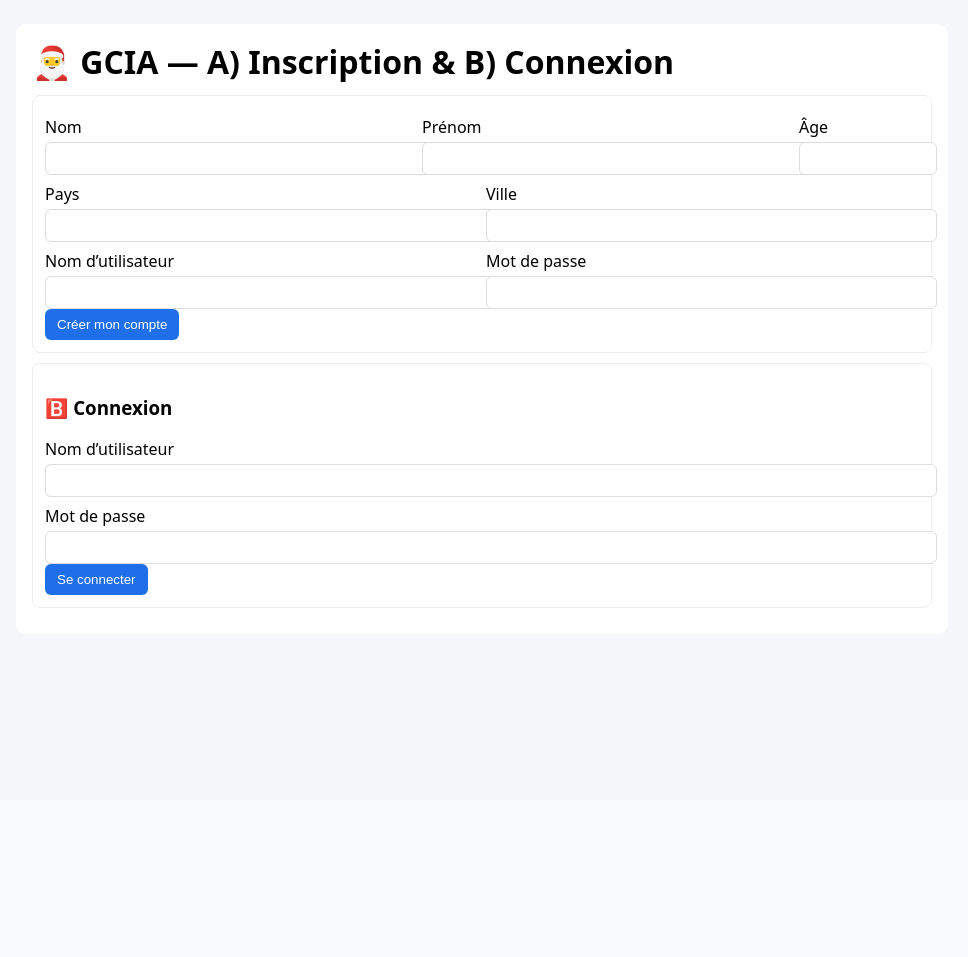
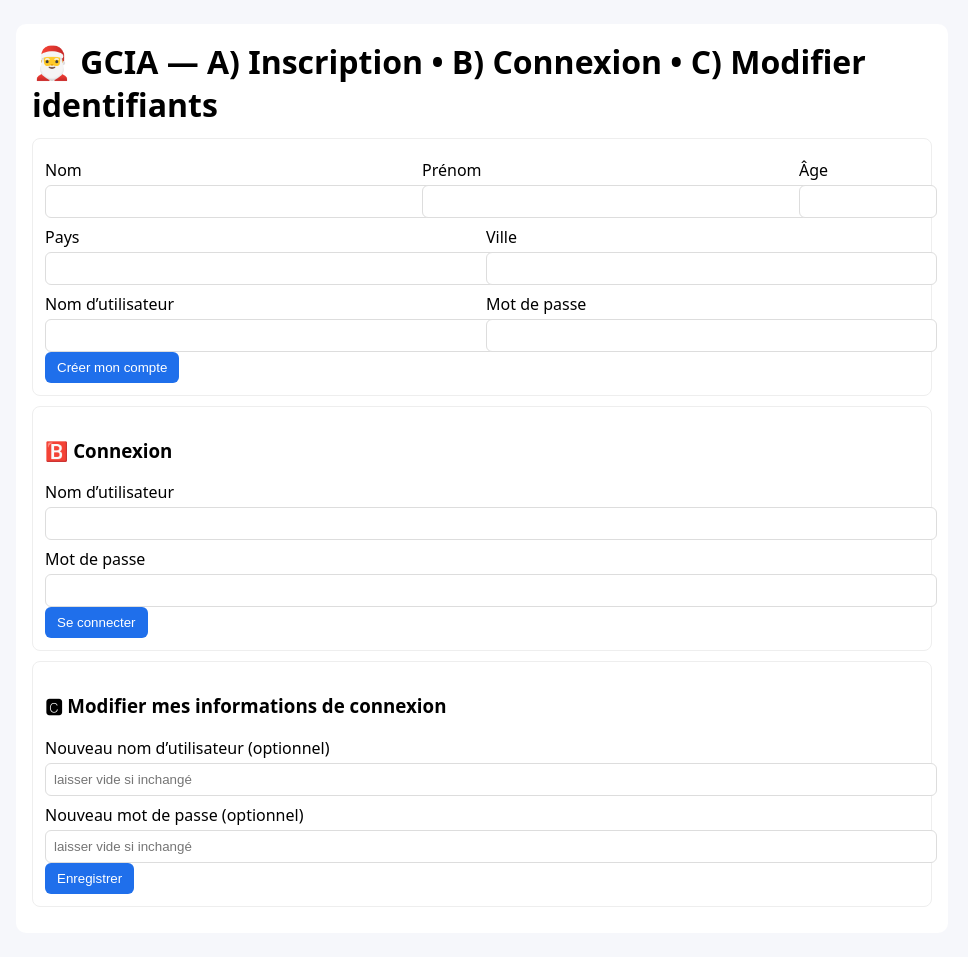
Before and after one commit to N0KSs/gcia-kiosk, a PHP site: page / in a window 1280 px wide. Shown: the whole page, without its empty margins (158-1126 px from the left). Before the commit the page ends 608 px from the top, so only its background shows below. Run offline with PHP 8.4, Linux system fonts and the light colour scheme.

Commit message:
C: modification identifiants (API + formulaire)

```diff
--- a/index.php
+++ b/index.php
@@ -53,10 +53,42 @@ if (isset($_GET['api'])) {
         json(true, ['message' => 'LOGIN_OK', 'name' => $u['prenom']]);
     }
 
-    // Déconnexion (optionnel)
+    // (optionnel) Déconnexion
     if ($a === 'logout' && $_SERVER['REQUEST_METHOD'] === 'POST') {
         session_destroy();
         json(true, ['message' => 'LOGOUT_OK']);
+    }
+
+    // C) Modifier identifiants (username | mot de passe)
+    if ($a === 'update_credentials' && $_SERVER['REQUEST_METHOD'] === 'POST') {
+        if (!isset($_SESSION['uid'])) json(false, ['error' => 'AUTH_REQUIRED'], 401);
+
+        $newUser = trim($_POST['username'] ?? '');
+        $newPass = trim($_POST['password'] ?? '');
+
+        if (!$newUser && !$newPass) {
+            json(false, ['error' => 'NOTHING'], 400);
+        }
+
+        if ($newUser) {
+            // vérifier collision de username
+            $chk = $pdo->prepare("SELECT id FROM users WHERE username=? AND id<>?");
+            $chk->execute([$newUser, $_SESSION['uid']]);
+            if ($chk->fetch()) json(false, ['error' => 'USERNAME_TAKEN'], 409);
+        }
+
+        if ($newUser && $newPass) {
+            $q = $pdo->prepare("UPDATE users SET username=?, password_hash=? WHERE id=?");
+            $q->execute([$newUser, password_hash($newPass, PASSWORD_DEFAULT), $_SESSION['uid']]);
+        } elseif ($newUser) {
+            $q = $pdo->prepare("UPDATE users SET username=? WHERE id=?");
+            $q->execute([$newUser, $_SESSION['uid']]);
+        } else {
+            $q = $pdo->prepare("UPDATE users SET password_hash=? WHERE id=?");
+            $q->execute([password_hash($newPass, PASSWORD_DEFAULT), $_SESSION['uid']]);
+        }
+
+        json(true, ['message' => 'UPDATE_OK']);
     }
 
     // Si aucune API trouvée
@@ -75,9 +107,9 @@ if (isset($_GET['api'])) {
 
 <body>
     <div class="container">
-        <h1>🎅 GCIA — A) Inscription & B) Connexion</h1>
+        <h1>🎅 GCIA — A) Inscription • B) Connexion • C) Modifier identifiants</h1>
 
-        <!-- Formulaire A : Inscription -->
+        <!-- A) Inscription -->
         <div class="card">
             <form id="form-register">
                 <div class="row">
@@ -98,7 +130,7 @@ if (isset($_GET['api'])) {
             </form>
         </div>
 
-        <!-- Formulaire B : Connexion -->
+        <!-- B) Connexion -->
         <div class="card">
             <h3>🅱️ Connexion</h3>
             <form id="form-login">
@@ -108,10 +140,23 @@ if (isset($_GET['api'])) {
                 <div id="login-msg" class="notice"></div>
             </form>
         </div>
+
+        <!-- C) Modifier identifiants -->
+        <div class="card">
+            <h3>🅲 Modifier mes informations de connexion</h3>
+            <form id="form-update">
+                <label>Nouveau nom d’utilisateur (optionnel)</label>
+                <input name="username" placeholder="laisser vide si inchangé">
+                <label>Nouveau mot de passe (optionnel)</label>
+                <input type="password" name="password" placeholder="laisser vide si inchangé">
+                <button>Enregistrer</button>
+                <div id="upd-msg" class="notice"></div>
+            </form>
+        </div>
     </div>
 
     <script>
-        // A) JS pour Inscription
+        // A) Inscription
         const reg = document.getElementById('form-register');
         reg?.addEventListener('submit', async (e) => {
             e.preventDefault();
@@ -126,7 +171,7 @@ if (isset($_GET['api'])) {
                 (j.error === 'USERNAME_TAKEN' ? 'Nom d’utilisateur déjà pris' : 'Champs invalides');
         });
 
-        // B) JS pour Connexion
+        // B) Connexion
         const flog = document.getElementById('form-login');
         flog?.addEventListener('submit', async (e) => {
             e.preventDefault();
@@ -138,6 +183,22 @@ if (isset($_GET['api'])) {
             document.getElementById('login-msg').textContent =
                 j.ok ? ('Bonjour ' + j.name) : 'Identifiants incorrects';
         });
+
+        // C) Modifier identifiants
+        const fupd = document.getElementById('form-update');
+        fupd?.addEventListener('submit', async (e) => {
+            e.preventDefault();
+            const r = await fetch('?api=update_credentials', {
+                method: 'POST',
+                body: new FormData(fupd)
+            });
+            const j = await r.json();
+            document.getElementById('upd-msg').textContent =
+                j.ok ? 'Mise à jour OK' :
+                (j.error === 'AUTH_REQUIRED' ? 'Connecte-toi d’abord' :
+                    j.error === 'USERNAME_TAKEN' ? 'Nom déjà pris' :
+                    'Rien à mettre à jour');
+        });
     </script>
 </body>
 
```
